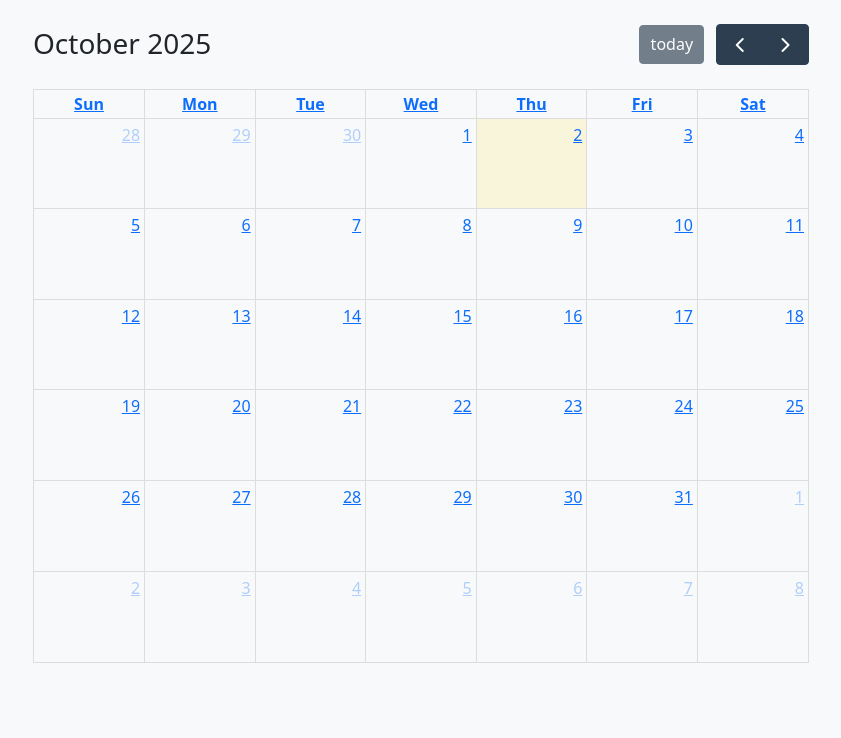
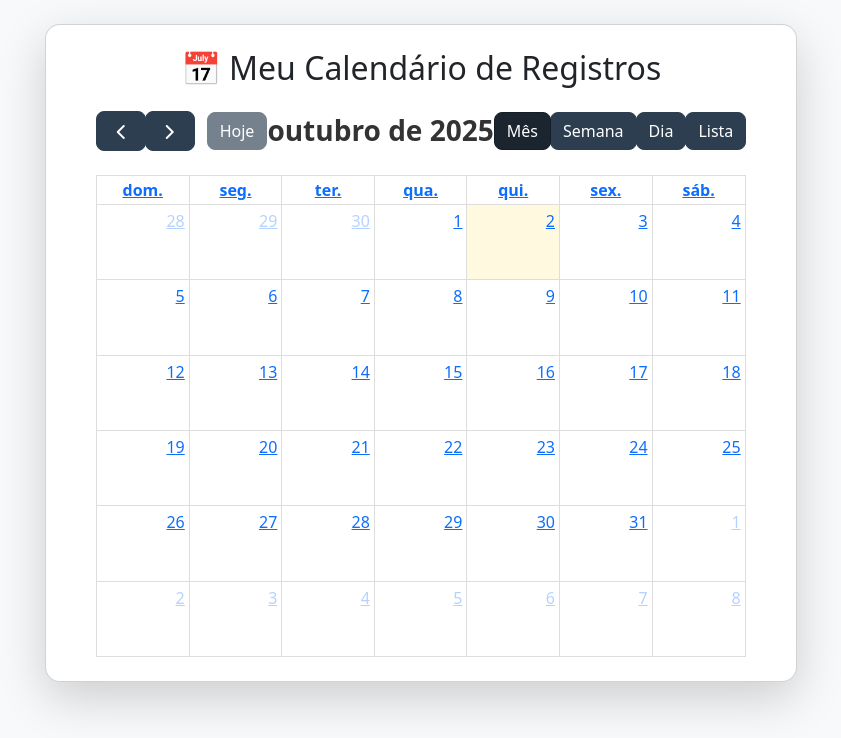
Before and after one commit to israias23/espelho_pessoal, a Flask app: page /calendar in a window 1280 px wide. Shown: the part 62-800 px from the top of the page, without its empty margins (219-1060 px from the left). Run offline with Flask 3, Linux system fonts and the light colour scheme; the visitor is signed in with stand-in values (Sample User, id 1); data that the repository does not hold is empty; some libraries are stand-ins or nearby versions.

Commit message:
Update calendar.html

```diff
--- a/templates/calendar.html
+++ b/templates/calendar.html
@@ -1,17 +1,70 @@
 {% extends 'base.html' %}
-{% block title %}Calendar{% endblock %}
+{% block title %}Calendário{% endblock %}
 {% block content %}
-<div id='calendar'></div>
-<link href='https://cdn.jsdelivr.net/npm/fullcalendar@5.11.3/main.min.css' rel='stylesheet' />
-<script src='https://cdn.jsdelivr.net/npm/fullcalendar@5.11.3/main.min.js'></script>
+
+<div class="container mt-4">
+  <div class="card shadow-lg p-4" style="border-radius: 15px;">
+    <h2 class="text-center mb-4">📅 Meu Calendário de Registros</h2>
+    <div id="calendar"></div>
+  </div>
+</div>
+
+<!-- FullCalendar CSS & JS -->
+<link href="https://cdn.jsdelivr.net/npm/fullcalendar@5.11.3/main.min.css" rel="stylesheet" />
+<script src="https://cdn.jsdelivr.net/npm/fullcalendar@5.11.3/main.min.js"></script>
+<script src="https://cdn.jsdelivr.net/npm/@popperjs/core@2"></script>
+<script src="https://cdn.jsdelivr.net/npm/tippy.js@6"></script>
+
 <script>
-  document.addEventListener('DOMContentLoaded', function() {
+  document.addEventListener('DOMContentLoaded', function () {
     var calendarEl = document.getElementById('calendar');
+
     var calendar = new FullCalendar.Calendar(calendarEl, {
       initialView: 'dayGridMonth',
-      events: {{ events | tojson | safe }}
+      headerToolbar: {
+        left: 'prev,next today',
+        center: 'title',
+        right: 'dayGridMonth,timeGridWeek,timeGridDay,listMonth'
+      },
+      locale: 'pt-br',
+      buttonText: {
+        today: 'Hoje',
+        month: 'Mês',
+        week: 'Semana',
+        day: 'Dia',
+        list: 'Lista'
+      },
+      events: {{ events | tojson | safe }},
+      eventColor: '#007bff',
+      eventDisplay: 'block',
+      eventDidMount: function(info) {
+        // Tooltip ao passar o mouse no evento
+        tippy(info.el, {
+          content: info.event.title + "<br>" + (info.event.extendedProps.note || ""),
+          allowHTML: true,
+          theme: 'light-border',
+        });
+      }
     });
+
     calendar.render();
   });
 </script>
+
+<style>
+  #calendar {
+    max-width: 100%;
+    margin: 0 auto;
+  }
+  .fc-toolbar-title {
+    font-size: 1.5rem;
+    font-weight: bold;
+    color: #333;
+  }
+  .fc .fc-button {
+    border-radius: 8px !important;
+    padding: 6px 12px !important;
+  }
+</style>
+
 {% endblock %}
```
